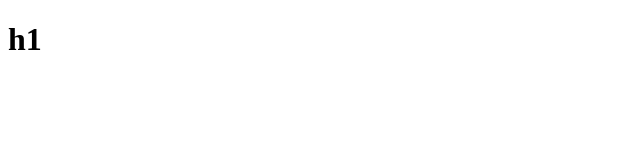
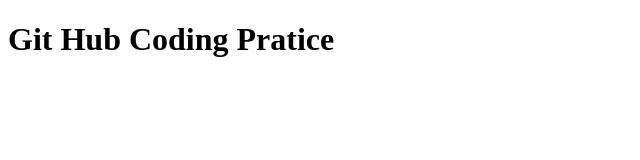
Before and after one commit to Mike-Borges/new-repository, a plain HTML site: page index.html in a window 1280 px wide. Shown: the whole page, without its empty margins (0-640 px from the left). Drawn offline with Linux system fonts and the light colour scheme.

Commit message:
Header update

```diff
--- a/index.html
+++ b/index.html
@@ -6,6 +6,6 @@
         <title>first project</title>
     </head>
     <body>
-        <h1>h1</h1>
+        <h1>Git Hub Coding Pratice</h1>
     </body>
 </html>
```
